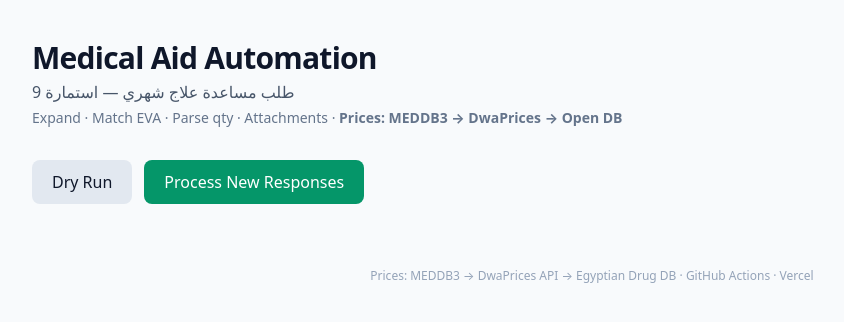
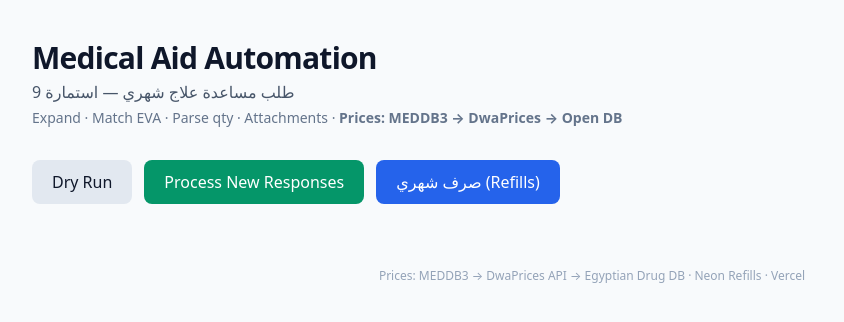
Before and after one commit to ArmaniousESP/medical-aid-automation, a Next.js app: page / in a window 1280 px wide. Shown: the top 322 px of the page, without its empty margins (48-892 px from the left). Built offline with nearby package versions, Linux system fonts and the light colour scheme.

Commit message:
Link home page to /refills chronic review

```diff
--- a/app/page.tsx
+++ b/app/page.tsx
@@ -1,6 +1,7 @@
 'use client';
 
 import { useMemo, useState } from 'react';
+import Link from 'next/link';
 
 type Row = {
   employee: string;
@@ -121,7 +122,7 @@ export default function Home() {
           </p>
         </header>
 
-        <div className="flex flex-wrap gap-3 mb-8">
+        <div className="flex flex-wrap gap-3 mb-8 items-center">
           <button
             onClick={() => run(true)}
             disabled={loading}
@@ -136,6 +137,12 @@ export default function Home() {
           >
             {loading ? 'Processing…' : 'Process New Responses'}
           </button>
+          <Link
+            href="/refills"
+            className="px-5 py-2.5 rounded-lg bg-blue-600 text-white hover:bg-blue-700 font-medium transition"
+          >
+            صرف شهري (Refills)
+          </Link>
         </div>
 
         {error && (
@@ -312,7 +319,7 @@ export default function Home() {
         )}
 
         <footer className="mt-16 text-center text-xs text-slate-400">
-          Prices: MEDDB3 → DwaPrices API → Egyptian Drug DB · GitHub Actions · Vercel
+          Prices: MEDDB3 → DwaPrices API → Egyptian Drug DB · Neon Refills · Vercel
         </footer>
       </div>
     </main>
```
